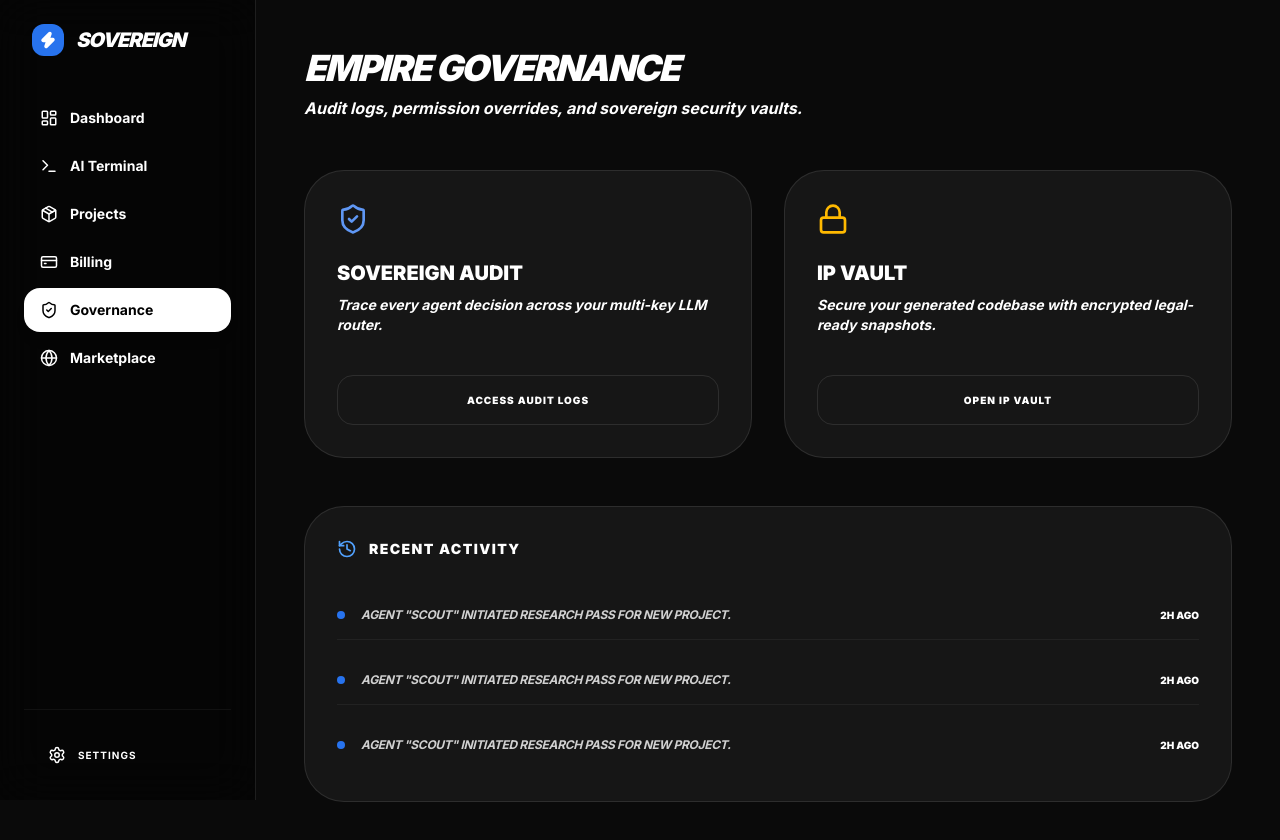
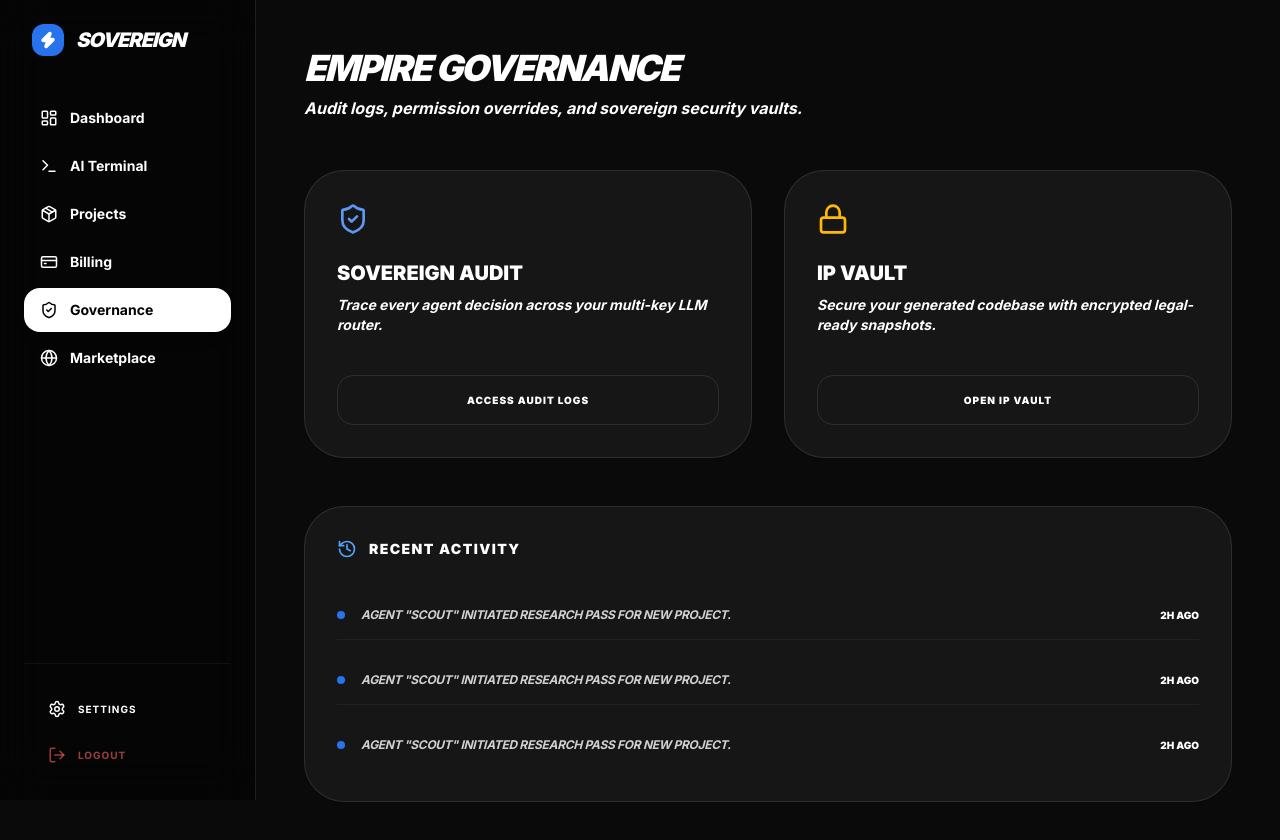
Before and after one commit to eugenemcmillian220-ui/build-money-system, a Next.js app: page /dashboard/governance in a window 1280 px wide. Shown: the top 840 px of the page. Built offline with nearby package versions, Linux system fonts and the light colour scheme; no server answers; the database is empty.

Commit message:
feat: synchronize all dashboard buttons, move Marketplace to dashboard layout, and enable Logout/Delete Account

```diff
--- a/src/app/dashboard/governance/page.tsx
+++ b/src/app/dashboard/governance/page.tsx
@@ -18,7 +18,10 @@ export default function GovernancePage() {
                 <h3 className="text-xl font-black uppercase mb-2">Sovereign Audit</h3>
                 <p className="text-sm text-muted-foreground font-bold italic">Trace every agent decision across your multi-key LLM router.</p>
               </div>
-              <button className="mt-10 w-full py-4 border border-white/10 rounded-2xl text-[10px] font-black uppercase tracking-widest hover:bg-white/5 transition-all">
+              <button
+                onClick={() => alert("Sovereign Audit Logs are being synchronized with the Hive Mind. Check the AI Terminal for live trace outputs.")}
+                className="mt-10 w-full py-4 border border-white/10 rounded-2xl text-[10px] font-black uppercase tracking-widest hover:bg-white/5 transition-all"
+              >
                 Access Audit Logs
               </button>
             </div>
@@ -29,7 +32,10 @@ export default function GovernancePage() {
                 <h3 className="text-xl font-black uppercase mb-2">IP Vault</h3>
                 <p className="text-sm text-muted-foreground font-bold italic">Secure your generated codebase with encrypted legal-ready snapshots.</p>
               </div>
-              <button className="mt-10 w-full py-4 border border-white/10 rounded-2xl text-[10px] font-black uppercase tracking-widest hover:bg-white/5 transition-all">
+              <button
+                onClick={() => alert("The IP Vault is currently locked under Phase 17 Sovereign Legal Protocol. Your patents are being drafted.")}
+                className="mt-10 w-full py-4 border border-white/10 rounded-2xl text-[10px] font-black uppercase tracking-widest hover:bg-white/5 transition-all"
+              >
                 Open IP Vault
               </button>
             </div>
--- a/src/app/marketplace/page.tsx
+++ b/src/app/dashboard/marketplace/page.tsx
@@ -39,7 +39,7 @@ export default function MarketplacePage() {
   }
 
   return (
-    <div className="min-h-screen bg-black pb-20 pt-32">
+    <div className="min-h-screen bg-[#0a0a0a] pb-20 pt-12">
       <div className="mx-auto max-w-7xl px-6">
         {/* Header */}
         <div className="mb-16 text-center">
--- a/src/components/dashboard/Sidebar.tsx
+++ b/src/components/dashboard/Sidebar.tsx
@@ -3,6 +3,7 @@
 import Link from "next/link";
 import type { Route } from "next";
 import { usePathname } from "next/navigation";
+import { signOut } from "@/lib/auth-actions";
 import {
   LayoutDashboard,
   Terminal,
@@ -13,8 +14,10 @@ import {
   Globe,
   Settings,
   Menu,
-  X
+  X,
+  LogOut
 } from "lucide-react";
+
 import { useState } from "react";
 
 export function Sidebar() {
@@ -27,7 +30,7 @@ export function Sidebar() {
     { name: "Projects", href: "/dashboard/projects", icon: Package },
     { name: "Billing", href: "/dashboard/billing", icon: CreditCard },
     { name: "Governance", href: "/dashboard/governance", icon: ShieldCheck },
-    { name: "Marketplace", href: "/marketplace", icon: Globe },
+    { name: "Marketplace", href: "/dashboard/marketplace", icon: Globe },
   ];
 
   return (
@@ -75,7 +78,7 @@ export function Sidebar() {
             })}
           </nav>
 
-          <div className="mt-auto pt-6 border-t border-white/5 px-2">
+          <div className="mt-auto pt-6 border-t border-white/5 space-y-1 px-2">
             <Link
               href="/dashboard/settings"
               className={`
@@ -86,6 +89,14 @@ export function Sidebar() {
               <Settings size={18} />
               <span className="uppercase tracking-widest text-[10px]">Settings</span>
             </Link>
+
+            <button
+              onClick={() => signOut()}
+              className="w-full flex items-center gap-3 px-4 py-3 rounded-xl text-sm font-bold text-red-400/60 hover:text-red-400 hover:bg-red-500/5 transition-all"
+            >
+              <LogOut size={18} />
+              <span className="uppercase tracking-widest text-[10px]">Logout</span>
+            </button>
           </div>
         </div>
       </aside>
```
